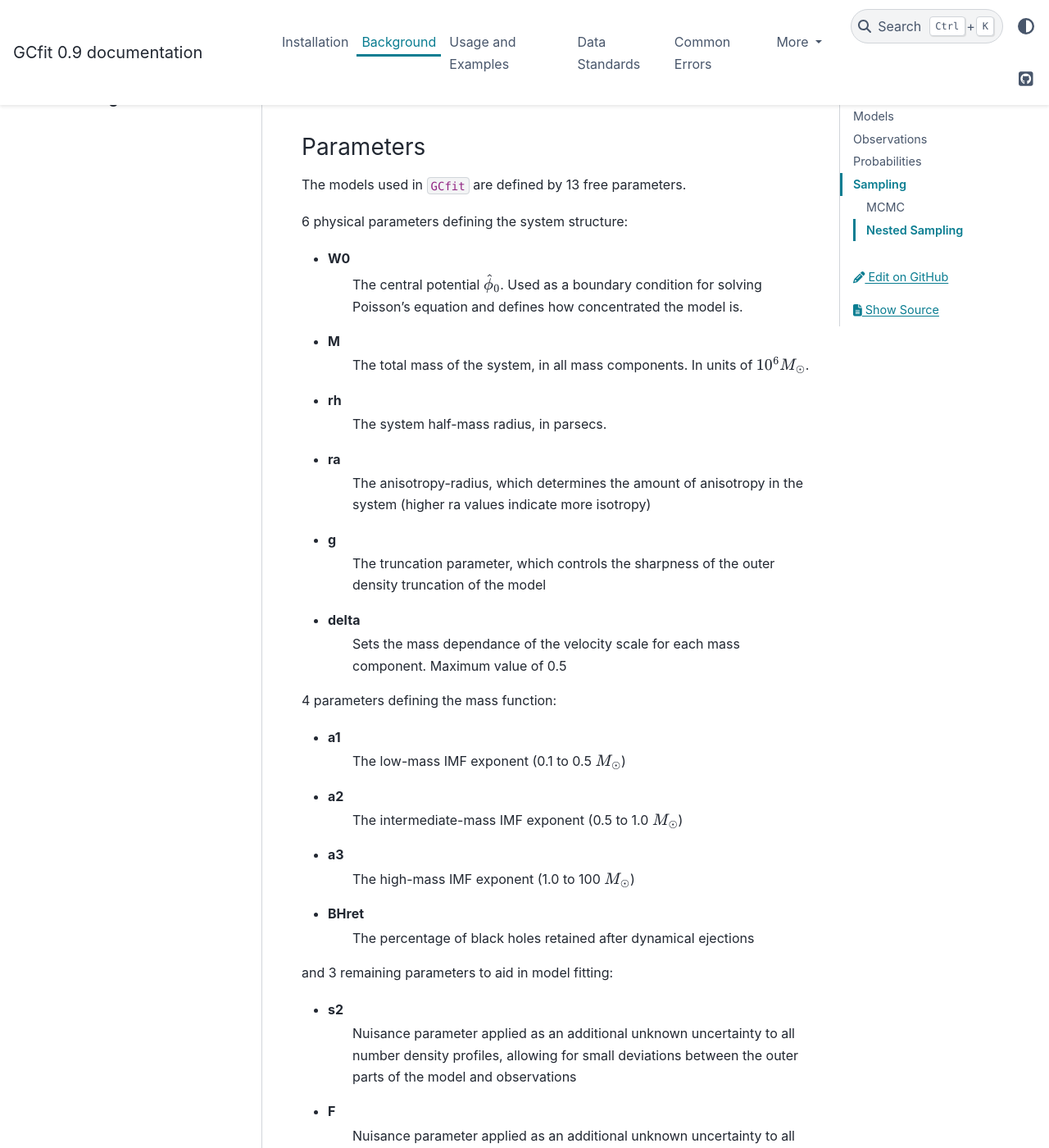
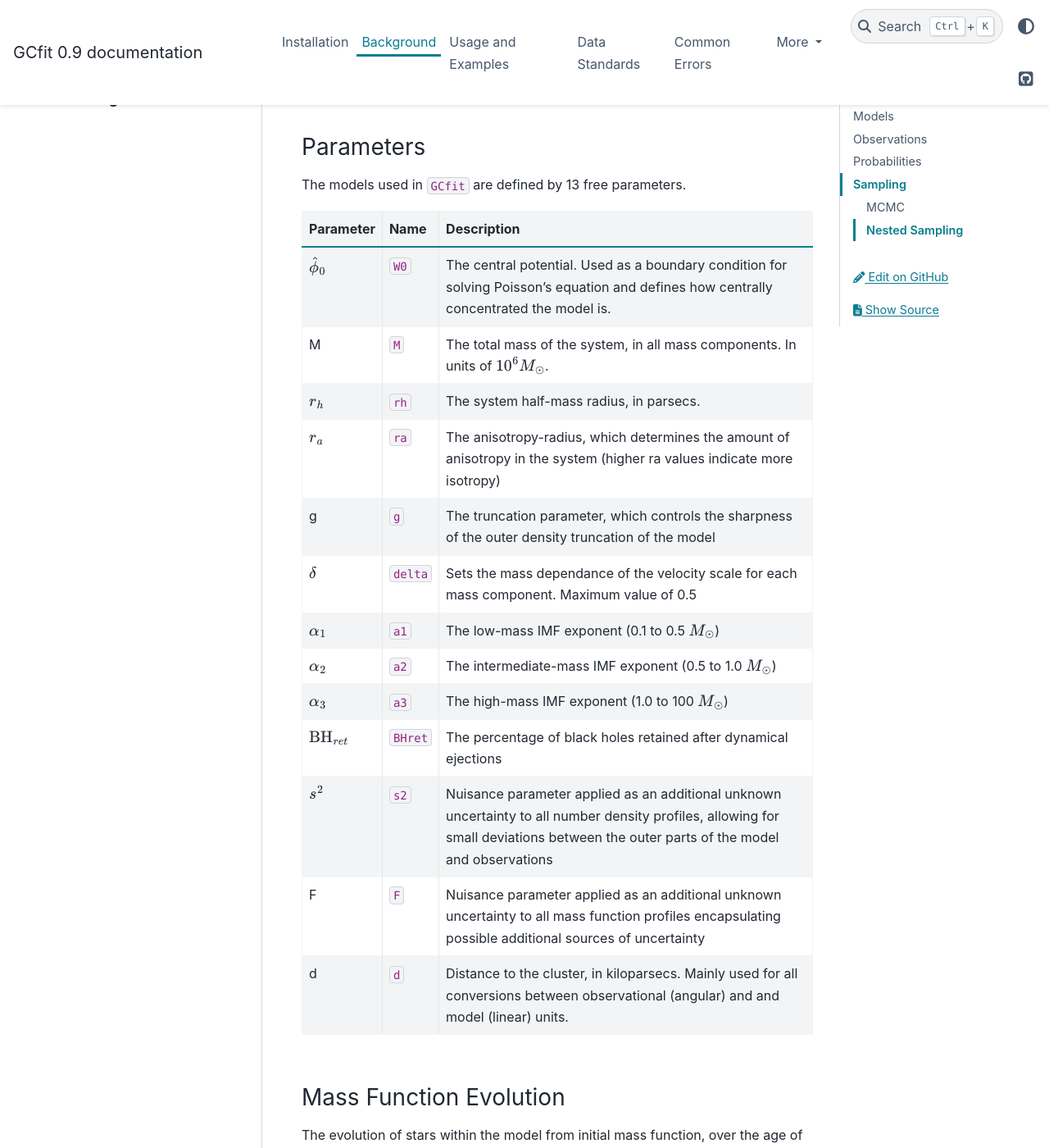
Before and after one commit to nmdickson/GCfit, a Sphinx documentation site: the page built from docs/source/fitting.rst, in a window 1280 px wide and 1400 px high, scrolled down 736 px. Shown: the whole window at 82% size. Built offline with Sphinx 7.4.7 and the PyData theme 0.15.4, drawn with Linux system fonts in a browser that asks for light colours.

Commit message:
change free params list to a table

```diff
--- a/docs/source/fitting.rst
+++ b/docs/source/fitting.rst
@@ -32,50 +32,63 @@ Parameters
 
 The models used in ``GCfit`` are defined by 13 free parameters.
 
-6 physical parameters defining the system structure:
+.. list-table::
+    :header-rows: 1
+    :widths: 10 10 80
 
-* W0
-    The central potential :math:`\hat{\phi}_0`. Used as a boundary condition for
-    solving Poisson’s equation and defines how concentrated the model is.
-* M
-    The total mass of the system, in all mass components. In units of
-    :math:`10^6 M_\odot`.
-* rh
-    The system half-mass radius, in parsecs.
-* ra
-    The anisotropy-radius, which determines the amount of anisotropy in the
-    system (higher ra values indicate more isotropy)
-* g
-    The truncation parameter, which controls the sharpness of the outer density
-    truncation of the model
-* delta
-    Sets the mass dependance of the velocity scale for each mass component.
-    Maximum value of 0.5
-
-4 parameters defining the mass function:
-
-* a1
-    The low-mass IMF exponent (0.1 to 0.5 :math:`M_\odot`)
-* a2
-    The intermediate-mass IMF exponent (0.5 to 1.0 :math:`M_\odot`)
-* a3
-    The high-mass IMF exponent (1.0 to 100 :math:`M_\odot`)
-* BHret
-    The percentage of black holes retained after dynamical ejections
-
-and 3 remaining parameters to aid in model fitting:
-
-* s2
-    Nuisance parameter applied as an additional unknown uncertainty to all
-    number density profiles, allowing for small deviations between
-    the outer parts of the model and observations
-* F
-    Nuisance parameter applied as an additional unknown uncertainty to all
-    mass function profiles encapsulating possible additional sources of
-    uncertainty
-* d
-    Distance to the cluster, in kiloparsecs. Mainly used for all conversions
-    between observational (angular) and and model (linear) units.
+    * - Parameter
+      - Name
+      - Description
+    * - :math:`\hat{\phi}_0`
+      - ``W0``
+      - The central potential. Used as a boundary condition
+        for solving Poisson’s equation and defines how centrally concentrated
+        the model is.
+    * - M
+      - ``M``
+      - The total mass of the system, in all mass components. In units of
+        :math:`10^6 M_\odot`.
+    * - :math:`r_h`
+      - ``rh``
+      - The system half-mass radius, in parsecs.
+    * - :math:`r_a`
+      - ``ra``
+      - The anisotropy-radius, which determines the amount of anisotropy in the
+        system (higher ra values indicate more isotropy)
+    * - g
+      - ``g``
+      - The truncation parameter, which controls the sharpness of the outer
+        density truncation of the model
+    * - :math:`\delta`
+      - ``delta``
+      - Sets the mass dependance of the velocity scale for each mass component.
+        Maximum value of 0.5
+    * - :math:`\alpha_1`
+      - ``a1``
+      - The low-mass IMF exponent (0.1 to 0.5 :math:`M_\odot`)
+    * - :math:`\alpha_2`
+      - ``a2``
+      - The intermediate-mass IMF exponent (0.5 to 1.0 :math:`M_\odot`)
+    * - :math:`\alpha_3`
+      - ``a3``
+      - The high-mass IMF exponent (1.0 to 100 :math:`M_\odot`)
+    * - :math:`\mathrm{BH}_{ret}`
+      - ``BHret``
+      - The percentage of black holes retained after dynamical ejections
+    * - :math:`s^2`
+      - ``s2``
+      - Nuisance parameter applied as an additional unknown uncertainty to all
+        number density profiles, allowing for small deviations between
+        the outer parts of the model and observations
+    * - F
+      - ``F``
+      - Nuisance parameter applied as an additional unknown uncertainty to all
+        mass function profiles encapsulating possible additional sources of
+        uncertainty
+    * - d
+      - ``d``
+      - Distance to the cluster, in kiloparsecs. Mainly used for all conversions
+        between observational (angular) and and model (linear) units.
 
 
 Mass Function Evolution
```
